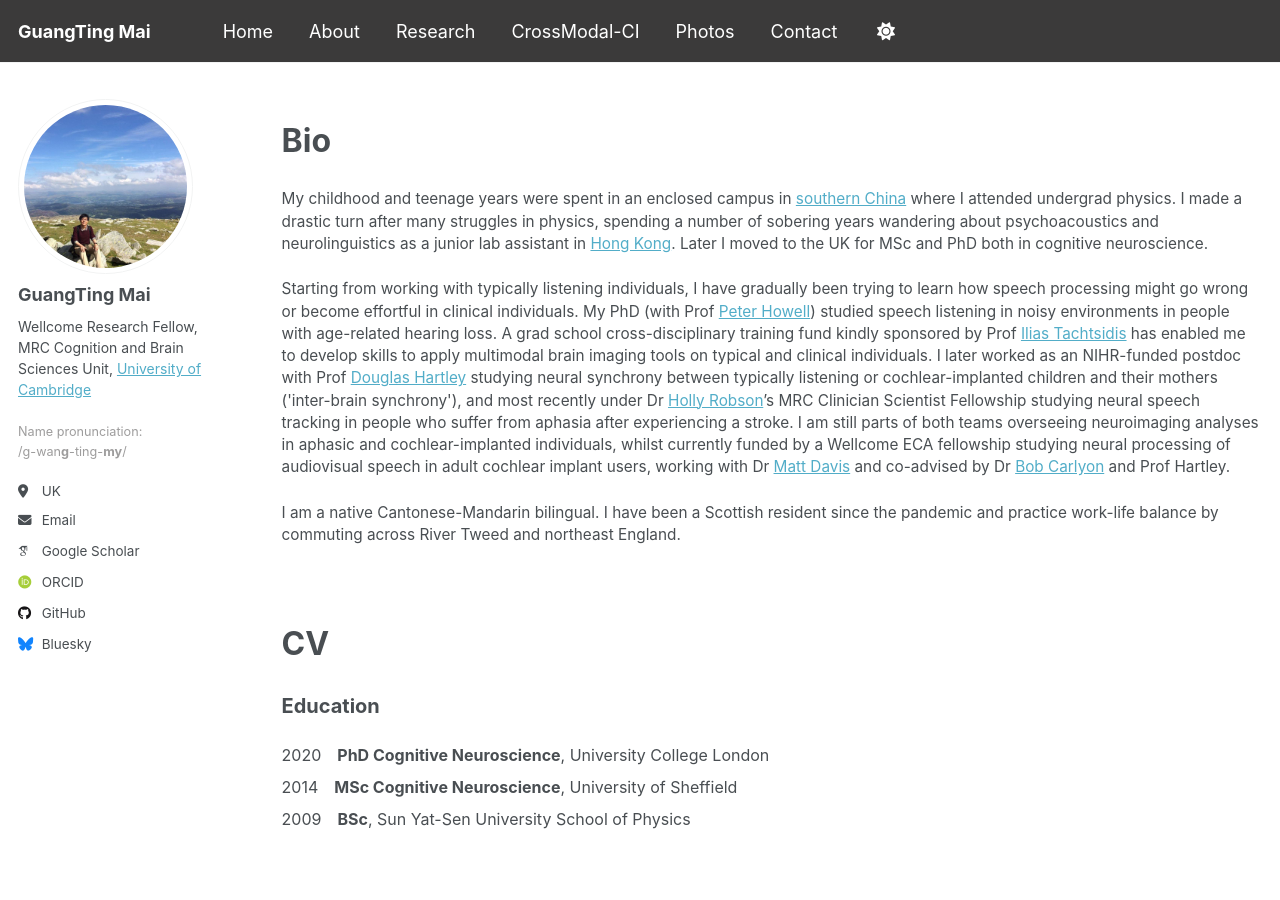
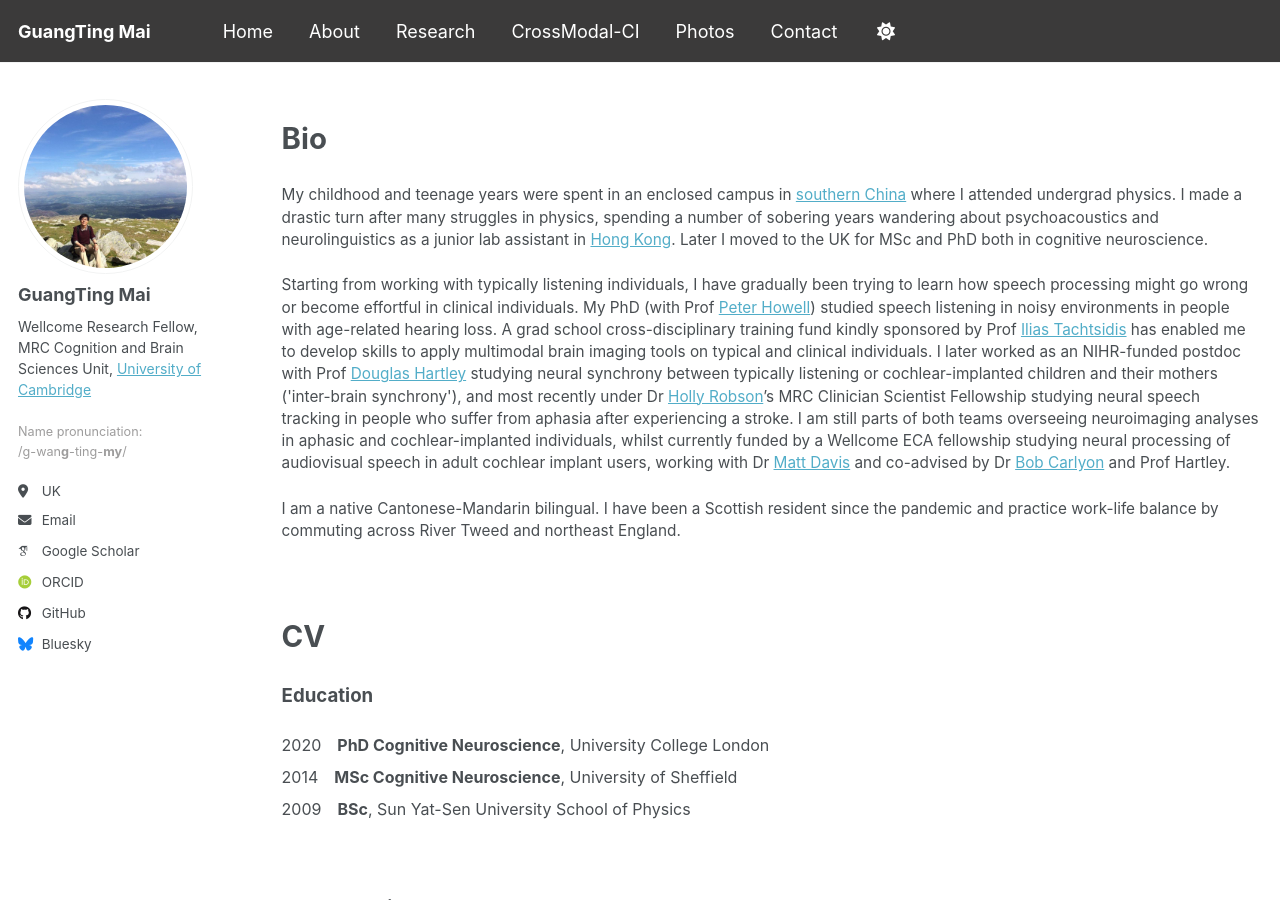
Before and after one commit to guangtingmai/guangtingmai.github.io, a Jekyll site: the page built from _pages/about.html, in a window 1280 px wide and 900 px high. Built offline with Jekyll 4.4.1, drawn with Linux system fonts in a browser that asks for light colours; some web fonts are replaced.

Commit message:
Update about.html

```diff
--- a/_pages/about.html
+++ b/_pages/about.html
@@ -4,7 +4,7 @@ title: ""
 permalink: /about/
 author_profile: true
 ---
-<p><span style="font-size: 24pt;line-height: 1.5;display: block"><strong>Bio</strong></span></p>
+<p><span style="font-size: 22pt;line-height: 1.5;display: block"><strong>Bio</strong></span></p>
 <p><span style="font-size: 11.5pt;line-height: 1.45;display: block;margin-bottom: 0.15vh">My childhood and teenage years were spent in an enclosed
   campus in <a href="https://en.wikipedia.org/wiki/Sun_Yat-sen_University">southern China</a> where I attended undergrad physics. I made a
   drastic turn after many struggles in physics, spending a number of sobering years wandering about psychoacoustics and neurolinguistics as a junior
@@ -26,15 +26,15 @@ author_profile: true
   Scottish resident since the pandemic and practice work-life balance by commuting across River Tweed and northeast England.</span></p>
 
 <br>
-<p><span style="font-size: 24pt;line-height: 1.8;display: block"><strong>CV</strong></span></p>
-<p><span style="font-size: 15pt;line-height: 1;display: block"><strong>Education</strong></span></p>
+<p><span style="font-size: 22pt;line-height: 1.8;display: block"><strong>CV</strong></span></p>
+<p><span style="font-size: 14pt;line-height: 1;display: block"><strong>Education</strong></span></p>
 <p>
   <span style="font-size: 12pt;line-height: 2;display: block;">2020&emsp;<strong>PhD Cognitive Neuroscience</strong>, University College London</span>
   <span style="font-size: 12pt;line-height: 2;display: block;">2014&emsp;<strong>MSc Cognitive Neuroscience</strong>, University of Sheffield</span>
   <span style="font-size: 12pt;line-height: 2;display: block;">2009&emsp;<strong>BSc</strong>, Sun Yat-Sen University School of Physics</span>
 </p>
 <br>
-<p><span style="font-size: 15pt;line-height: 1.6;display: block"><strong>Work Experience</strong></span></p>
+<p><span style="font-size: 14pt;line-height: 1.6;display: block"><strong>Work Experience</strong></span></p>
 <p>
   <span style="font-size: 12pt;line-height: 1.4;display: block;">2025-2031&emsp;<strong>Wellcome Trust Early Career Research Fellow</strong></span>
   <span style="font-size: 12pt;line-height: 1.5;display: block;">&emsp;&emsp;&emsp;&emsp;&emsp;&ensp;&nbsp;MRC Cognition and Brain Sciences Unit, University of Cambridge</span>
```
